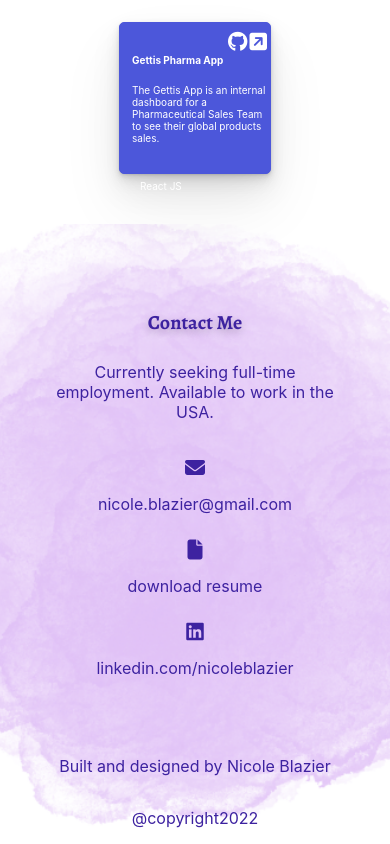
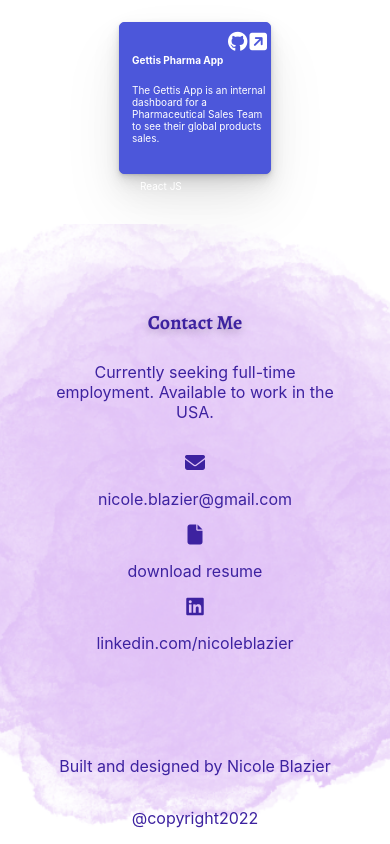
Before and after one commit to NicoleBlazier/personalProfile, a website: page src/public/index.html in a window 390 px wide. Shown: the part 4183-5027 px from the top of the page. Drawn offline with nearby package versions, Linux system fonts and the light colour scheme.

Commit message:
Deleting Margins in Contact Section

```diff
--- a/src/public/style.css
+++ b/src/public/style.css
@@ -575,10 +575,6 @@ a:hover, i:hover {
     flex-direction: column !important;
   }
 
-  .social-media {
-    margin: 5px;
-  }
-
   .sm-icon {
     font-size: 20px !important;
   }
```
Also changed, not shown: 2 other files.
